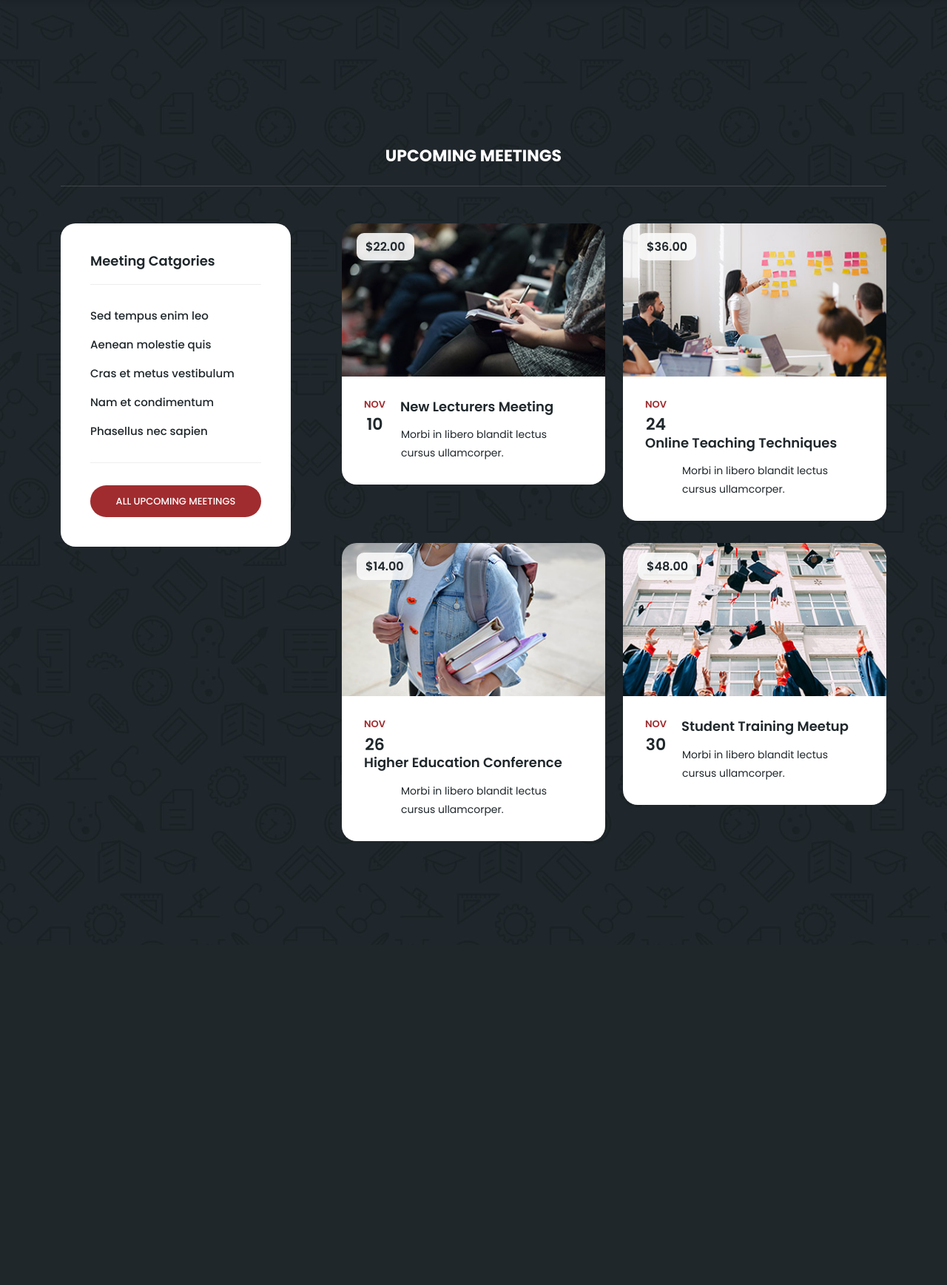
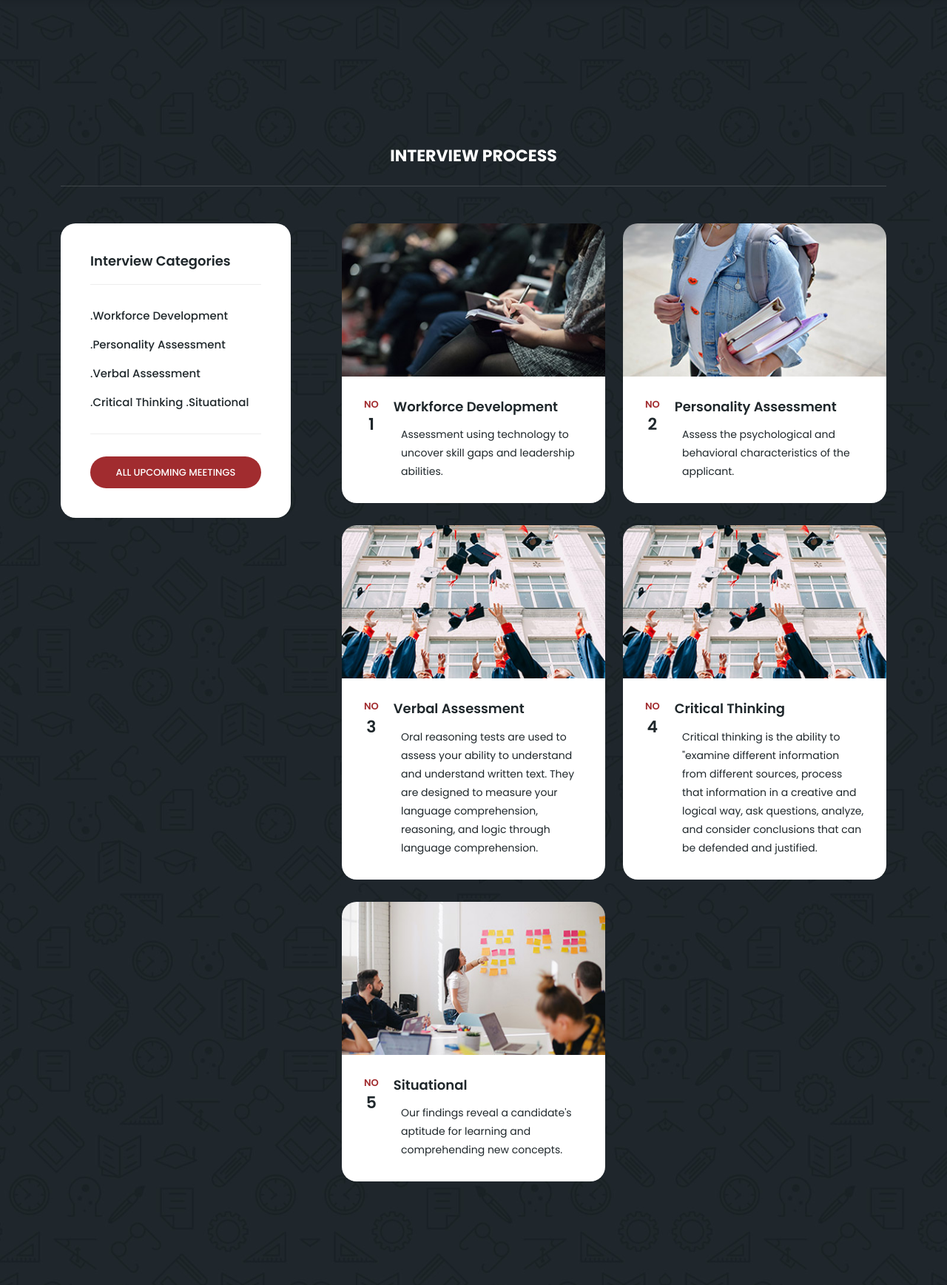
Before and after one commit to Charlotte-Natasha/CodeHub, a Django app: template hubapp/templates/hubapp/process.html in a window 1280 px wide. Shown: the part 80-1817 px from the top of the page at 74% size. Before the commit the page ends 1217 px from the top, so only its background shows below. Run offline with Django 4.2, Linux system fonts and the light colour scheme; the template is opened without the code that fills it, so the values that code supplies are empty; some libraries are stand-ins or nearby versions.

Commit message:
created process html and added details

```diff
--- a/hubapp/templates/hubapp/process.html
+++ b/hubapp/templates/hubapp/process.html
@@ -9,18 +9,18 @@
         <div class="row">
             <div class="col-lg-12">
                 <div class="section-heading">
-                    <h2>Upcoming Meetings</h2>
+                    <h2>Interview Process</h2>
                 </div>
             </div>
             <div class="col-lg-4">
                 <div class="categories">
-                    <h4>Meeting Catgories</h4>
+                    <h4>Interview Categories</h4>
                     <ul>
-                        <li><a href="#">Sed tempus enim leo</a></li>
-                        <li><a href="#">Aenean molestie quis</a></li>
-                        <li><a href="#">Cras et metus vestibulum</a></li>
-                        <li><a href="#">Nam et condimentum</a></li>
-                        <li><a href="#">Phasellus nec sapien</a></li>
+                        <li>.<a href="#">Workforce Development</a></li>
+                        <li>.<a href="#">Personality Assessment</a></li>
+                        <li>.<a href="#">Verbal Assessment</a></li>
+                        <li>.<a href="#">Critical Thinking</a></li>
+                        <li>.<a href="#">Situational</a></li>
                     </ul>
                     <div class="main-button-red">
                         <a href="meetings.html">All Upcoming Meetings</a>
@@ -32,80 +32,100 @@
                     <div class="col-lg-6">
                         <div class="meeting-item">
                             <div class="thumb">
-                                <div class="price">
+                                <!-- <div class="price">
                                     <span>$22.00</span>
-                                </div>
-                                <a href="meeting-details.html"><img src="assets/images/meeting-01.jpg"
+                                </div> -->
+                                <a href="meeting-details.html"><img src="{% static 'assets/images/meeting-01.jpg' %}"
                                         alt="New Lecturer Meeting"></a>
                             </div>
                             <div class="down-content">
                                 <div class="date">
-                                    <h6>Nov <span>10</span></h6>
+                                    <h6>No<span>1</span></h6>
                                 </div>
                                 <a href="meeting-details.html">
-                                    <h4>New Lecturers Meeting</h4>
+                                    <h4>Workforce Development</h4>
                                 </a>
-                                <p>Morbi in libero blandit lectus<br>cursus ullamcorper.</p>
+                                <p>Assessment using technology to uncover skill gaps and leadership abilities.</p>
                             </div>
                         </div>
                     </div>
                     <div class="col-lg-6">
                         <div class="meeting-item">
                             <div class="thumb">
-                                <div class="price">
-                                    <span>$36.00</span>
-                                </div>
-                                <a href="meeting-details.html"><img src="assets/images/meeting-02.jpg"
-                                        alt="Online Teaching"></a>
+                                <!-- <div class="price">
+                                    <span>$14.00</span>
+                                </div> -->
+                                <a href="meeting-details.html"><img src="{% static 'assets/images/meeting-03.jpg' %}"
+                                        alt="Higher Education"></a>
                             </div>
                             <div class="down-content">
                                 <div class="date">
-                                    <h6>Nov <span>24</span></h6>
+                                    <h6>No<span>2</span></h6>
                                 </div>
                                 <a href="meeting-details.html">
-                                    <h4>Online Teaching Techniques</h4>
+                                    <h4>Personality Assessment</h4>
                                 </a>
-                                <p>Morbi in libero blandit lectus<br>cursus ullamcorper.</p>
+                                <p>Assess the psychological and behavioral characteristics of the applicant.</p>
                             </div>
                         </div>
                     </div>
                     <div class="col-lg-6">
                         <div class="meeting-item">
                             <div class="thumb">
-                                <div class="price">
-                                    <span>$14.00</span>
-                                </div>
-                                <a href="meeting-details.html"><img src="assets/images/meeting-03.jpg"
-                                        alt="Higher Education"></a>
+                                <!-- <div class="price">
+                                    <span>$48.00</span>
+                                </div> -->
+                                <a href="meeting-details.html"><img src="{% static 'assets/images/meeting-04.jpg' %}"
+                                        alt="Student Training"></a>
                             </div>
                             <div class="down-content">
                                 <div class="date">
-                                    <h6>Nov <span>26</span></h6>
+                                    <h6>No<span>3</span></h6>
                                 </div>
                                 <a href="meeting-details.html">
-                                    <h4>Higher Education Conference</h4>
+                                    <h4>Verbal Assessment</h4>
                                 </a>
-                                <p>Morbi in libero blandit lectus<br>cursus ullamcorper.</p>
+                                <p>Oral reasoning tests are used to assess your ability to understand and understand written text. They are designed to measure your language comprehension, reasoning, and logic through language comprehension.</p>
                             </div>
                         </div>
                     </div>
                     <div class="col-lg-6">
                         <div class="meeting-item">
                             <div class="thumb">
-                                <div class="price">
+                                <!-- <div class="price">
                                     <span>$48.00</span>
-                                </div>
-                                <a href="meeting-details.html"><img src="assets/images/meeting-04.jpg"
+                                </div> -->
+                                <a href="meeting-details.html"><img src="{% static 'assets/images/meeting-04.jpg' %}"
                                         alt="Student Training"></a>
                             </div>
                             <div class="down-content">
                                 <div class="date">
-                                    <h6>Nov <span>30</span></h6>
+                                    <h6>No<span>4</span></h6>
                                 </div>
                                 <a href="meeting-details.html">
-                                    <h4>Student Training Meetup</h4>
+                                    <h4>Critical Thinking</h4>
                                 </a>
-                                <p>Morbi in libero blandit lectus<br>cursus ullamcorper.</p>
+                                <p>Critical thinking is the ability to "examine different information  from  different sources, process that information in a creative and logical way, ask questions, analyze, and consider conclusions that can be defended and justified.</p>
+                            </div>
+                        </div>
+                    </div>
+                    <div class="col-lg-6">
+                        <div class="meeting-item">
+                            <div class="thumb">
+                                <!-- <div class="price">
+                                    <span>$36.00</span>
+                                </div> -->
+                                <a href="meeting-details.html"><img src="{% static 'assets/images/meeting-02.jpg' %}"
+                                        alt="Online Teaching"></a>
+                            </div>
+                            <div class="down-content">
+                                <div class="date">
+                                    <h6>No<span>5</span></h6>
+                                </div>
+                                <a href="meeting-details.html">
+                                    <h4>Situational</h4>
+                                </a>
+                                <p>Our findings reveal a candidate's aptitude for learning and comprehending new concepts.</p>
                             </div>
                         </div>
                     </div>
--- a/hubapp/urls.py
+++ b/hubapp/urls.py
@@ -7,4 +7,5 @@ urlpatterns = [
     path('contact/', views.contact, name='contact'),
     path('resources/', views.resources, name='resources'),
     path('community/', views.community, name='community'),
+    path('process/', views.process, name='process'),
 ]
--- a/hubapp/views.py
+++ b/hubapp/views.py
@@ -16,3 +16,7 @@ def resources(request):
 def community(request):
 
     return render(request, 'hubapp/community.html')
+
+def process(request):
+
+    return render(request, 'hubapp/process.html')
--- a/templates/nav.html
+++ b/templates/nav.html
@@ -39,7 +39,7 @@
                         <li class="has-sub">
                             <a href="javascript:void(0)">Pages</a>
                             <ul class="sub-menu">
-                                <li><a href="meetings.html">Interview Process</a></li>
+                                <li><a href="{% url 'process' %}">Interview Process</a></li>
                                 <li><a href="meeting-details.html">Meeting Details</a></li>
                             </ul>
                         </li>
```
